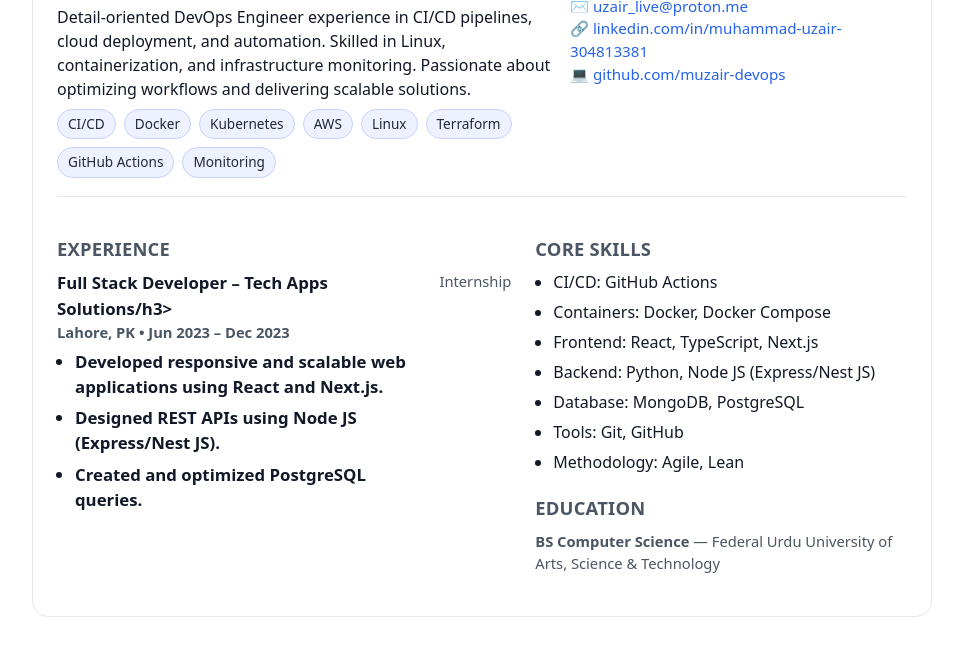
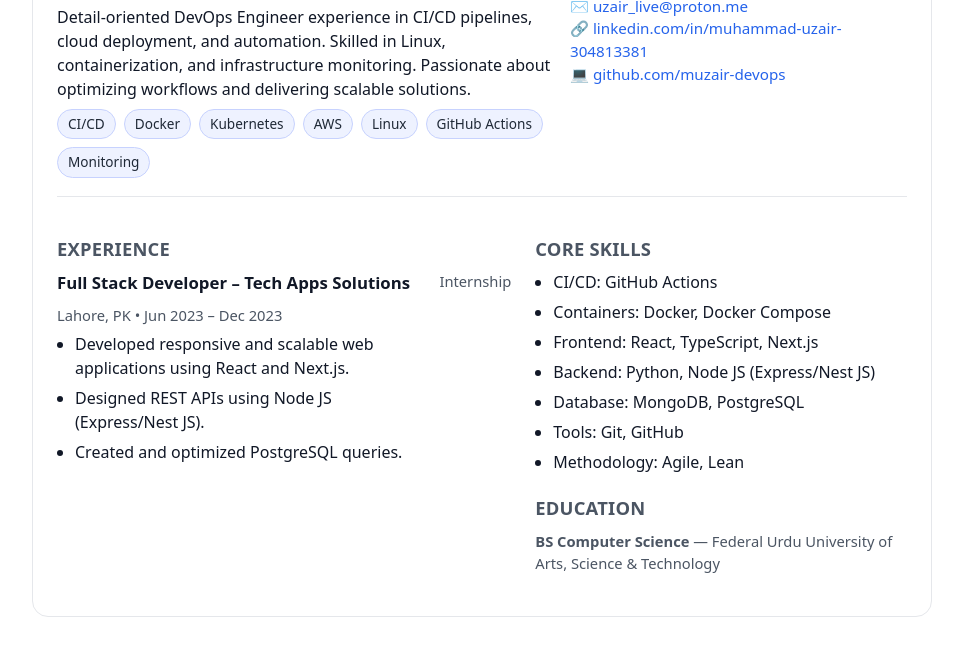
Before and after one commit to muzair-devops/muzair-devops.github.io, a plain HTML site: page index.html in a window 1280 px wide. Shown: the part 112-768 px from the top of the page, without its empty margins (158-1121 px from the left). Drawn offline with Linux system fonts and the light colour scheme.

Commit message:
Update index.html

```diff
--- a/index.html
+++ b/index.html
@@ -47,7 +47,6 @@
           <span class="chip">Kubernetes</span>
           <span class="chip">AWS</span>
           <span class="chip">Linux</span>
-          <span class="chip">Terraform</span>
           <span class="chip">GitHub Actions</span>
           <span class="chip">Monitoring</span>
         </div>
@@ -69,7 +68,7 @@
           <h2>Experience</h2>
           <article class="role">
             <div>
-              <h3>Full Stack Developer – Tech Apps Solutions/h3>
+              <h3>Full Stack Developer – Tech Apps Solutions</h3>
               <div class="meta">Lahore, PK • Jun 2023 – Dec 2023</div>
               <ul>
                 <li>Developed responsive and scalable web applications using React and Next.js.</li>
```
